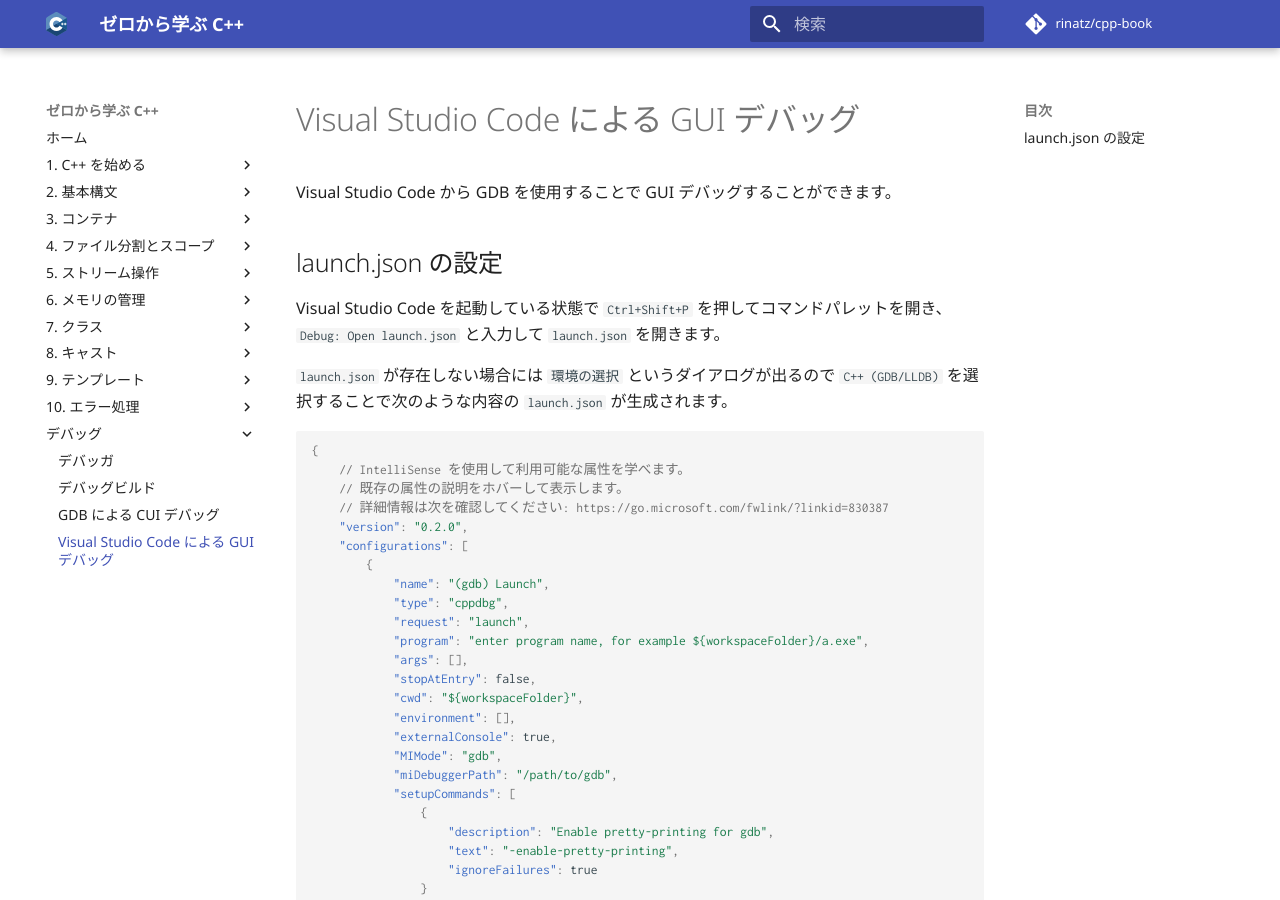
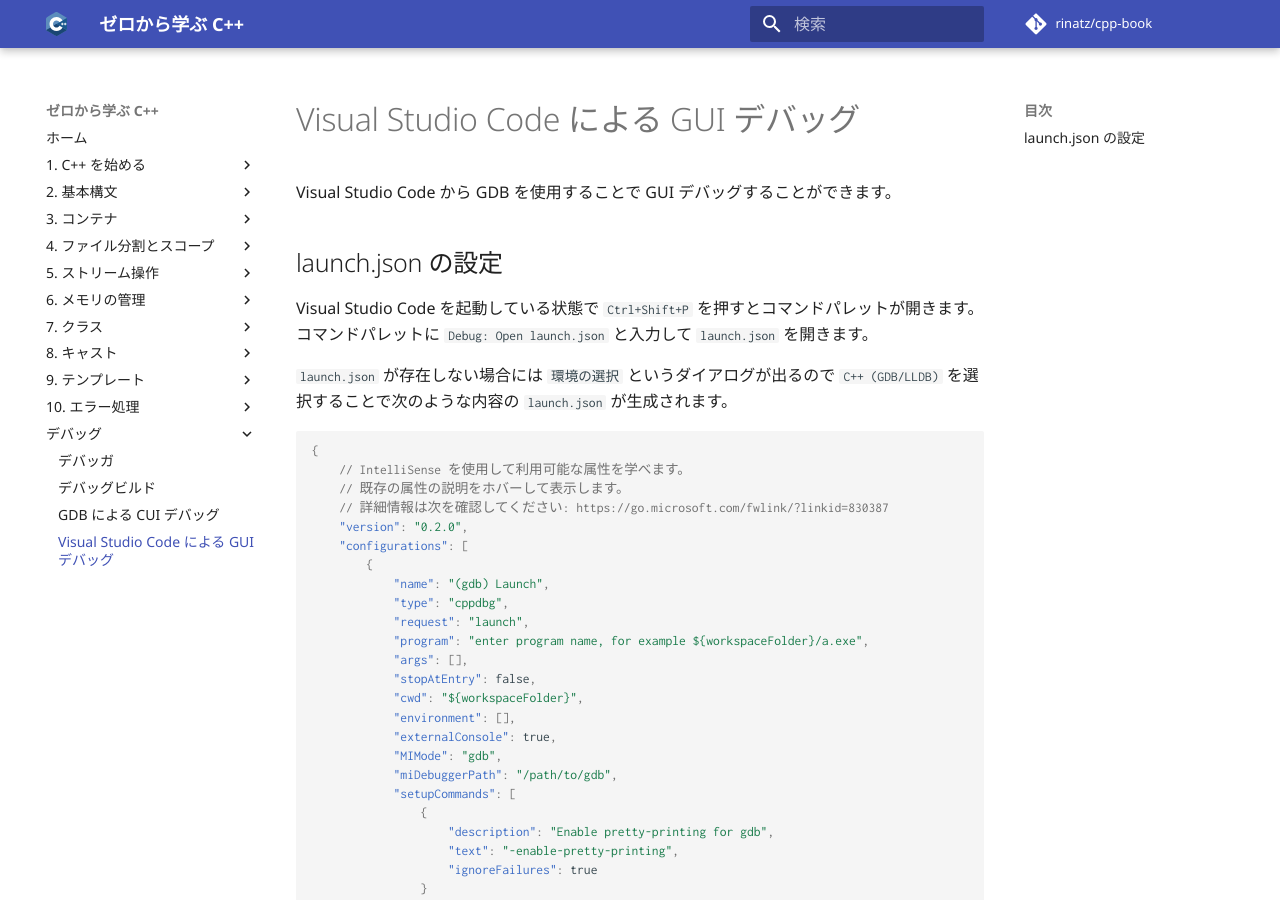
Before and after one commit to rinatz/cpp-book, an MkDocs documentation site: the page built from docs/debug-vscode.md, in a window 1280 px wide and 900 px high. Built offline with MkDocs 1.6.1 and Material for MkDocs 9.7.7, drawn with Linux system fonts in a browser that asks for light colours; comment, search, counter and statistics services are not loaded.

Commit message:
Improve sentence

```diff
--- a/docs/debug-vscode.md
+++ b/docs/debug-vscode.md
@@ -4,8 +4,8 @@
 
 ## launch.json の設定
 
-Visual Studio Code を起動している状態で `Ctrl+Shift+P` を押してコマンドパレットを開き、
-`Debug: Open launch.json` と入力して `launch.json` を開きます。
+Visual Studio Code を起動している状態で `Ctrl+Shift+P` を押すとコマンドパレットが開きます。
+コマンドパレットに `Debug: Open launch.json` と入力して `launch.json` を開きます。
 
 `launch.json` が存在しない場合には `環境の選択` というダイアログが出るので
 `C++ (GDB/LLDB)` を選択することで次のような内容の `launch.json` が生成されます。
```
